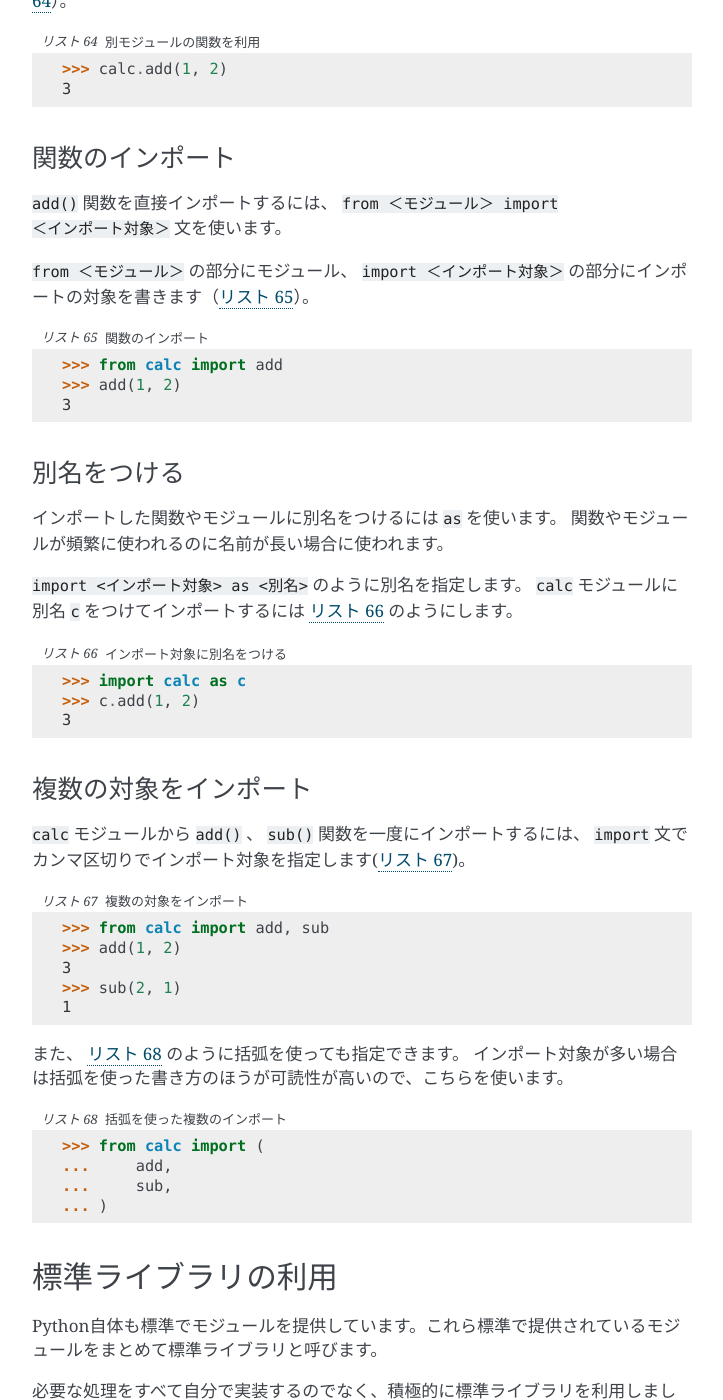
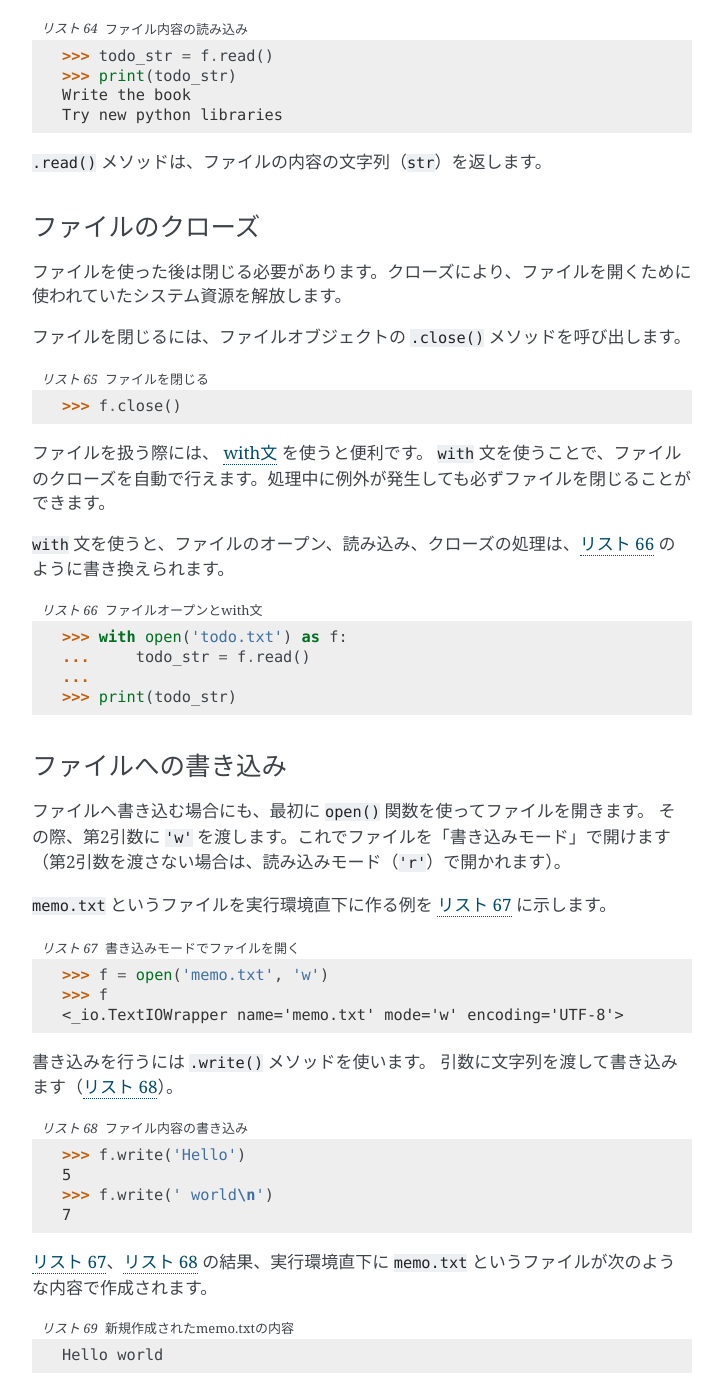
Before and after one commit to pyconjp/pycamp.pycon.jp, a Sphinx documentation site: the page built from source/5_module.rst, in a window 1280 px wide and 1400 px high, scrolled down 982 px. Shown: the whole window, without its empty margins (388-1111 px from the left). Built offline with Sphinx 7.4.7, drawn with Linux system fonts in a browser that asks for light colours; some of the changed text lies outside the part shown.

Commit message:
fix #24 ファイル操作について追加

```diff
--- a/source/5_module.rst
+++ b/source/5_module.rst
@@ -1,7 +1,155 @@
 ==================================
-モジュール
+ファイル操作とモジュール
 ==================================
 
+本節では、Pythonでファイルを読み書きする方法と、
+Pythonファイルの分割と再利用のためモジュールについて説明します。
+
+.. _guide-files:
+
+ファイル操作
+===============
+
+プログラムには何らかの入出力が不可欠です。ここでは入力元、出力先としてファイルを操作する方法を説明します。
+
+ファイルのオープン
+------------------------
+
+Pythonからファイルを読み込む前に、現在のディレクトリ直下に ``todo.txt`` というファイルを作成しましょう。
+
+内容は、:numref:`todo-txt` のようにします。
+
+.. _todo-txt:
+
+.. code-block:: none
+   :caption: todo.txt
+
+   Write the book
+   Try new python libraries
+
+Pythonでファイルを開くには ``open()`` 関数を使います。
+第1引数にファイルのパスを指定します。
+
+:numref:`todo-txt` のtodo.txtを開くには、:numref:`file-open` のように指定します
+
+.. _file-open:
+
+.. code-block:: python
+    :caption: ファイルを開く
+
+    >>> f = open('todo.txt')
+    >>> f
+    <_io.TextIOWrapper name='todo.txt' mode='r' encoding='UTF-8'>
+
+``open()`` 関数は、ファイルオブジェクト（:numref:`file-open` の場合はf）を返します。
+ファイルオブジェクトは実際のファイルに対応するオブジェクトです。
+
+ファイルの読み込み
+----------------------
+
+ファイルの内容を読み込むには、ファイルオブジェクトの ``.read()`` メソッドを呼び出します（:numref:`read-file`）。
+
+.. _read-file:
+
+.. code-block:: python
+    :caption: ファイル内容の読み込み
+
+    >>> todo_str = f.read()
+    >>> print(todo_str)
+    Write the book
+    Try new python libraries
+
+``.read()`` メソッドは、ファイルの内容の文字列（``str``）を返します。
+
+ファイルのクローズ
+------------------
+ファイルを使った後は閉じる必要があります。クローズにより、ファイルを開くために使われていたシステム資源を解放します。
+
+ファイルを閉じるには、ファイルオブジェクトの ``.close()`` メソッドを呼び出します。
+
+.. code-block:: python
+    :caption: ファイルを閉じる
+
+    >>> f.close()
+
+ファイルを扱う際には、 `with文 <http://docs.python.jp/2.7/reference/compound_stmts.html#with>`_ を使うと便利です。
+``with`` 文を使うことで、ファイルのクローズを自動で行えます。処理中に例外が発生しても必ずファイルを閉じることができます。
+
+``with`` 文を使うと、ファイルのオープン、読み込み、クローズの処理は、:numref:`with-statement` のように書き換えられます。
+
+.. _with-statement:
+
+.. code-block:: python
+    :caption: ファイルオープンとwith文
+
+    >>> with open('todo.txt') as f:
+    ...     todo_str = f.read()
+    ...
+    >>> print(todo_str)
+
+ファイルへの書き込み
+----------------------------
+ファイルへ書き込む場合にも、最初に ``open()`` 関数を使ってファイルを開きます。
+その際、第2引数に ``'w'`` を渡します。これでファイルを「書き込みモード」で開けます
+（第2引数を渡さない場合は、読み込みモード（``'r'``）で開かれます）。
+
+``memo.txt`` というファイルを実行環境直下に作る例を :numref:`write-mode` に示します。
+
+.. _write-mode:
+
+.. code-block:: python
+    :caption: 書き込みモードでファイルを開く
+
+    >>> f = open('memo.txt', 'w')
+    >>> f
+    <_io.TextIOWrapper name='memo.txt' mode='w' encoding='UTF-8'>
+
+書き込みを行うには ``.write()`` メソッドを使います。
+引数に文字列を渡して書き込みます（:numref:`write-string`）。
+
+.. _write-string:
+
+.. code-block:: python
+    :caption: ファイル内容の書き込み
+
+    >>> f.write('Hello')
+    5
+    >>> f.write(' world\n')
+    7
+
+:numref:`write-mode`、:numref:`write-string` の結果、実行環境直下に ``memo.txt`` というファイルが次のような内容で作成されます。
+
+.. code-block:: none
+    :caption: 新規作成されたmemo.txtの内容
+
+    Hello world
+
+追記モードでの書き込み
+-------------------------------
+
+書き込みモードでファイルを開くと、ファイルの内容は常に新しく上書きされます。
+
+:numref:`write-string` の書き込みをもう一度行っても、ファイルの内容は ``'Hello world'`` になります。
+
+すでに存在するファイルを対象に、末尾に追記するには、ファイルを追記モードで開きます。
+追記モードでファイルを開くには、 ``open()`` 関数の第2引数に ``'a'`` を指定します（:numref:`append-mode`）。
+
+.. _append-mode:
+
+.. code-block:: python
+    :caption: 追記モードでファイルを開く
+
+    >>> f = open('memo.txt', 'a')
+    >>> f.write('こんにちは世界\n')
+    8
+
+:numref:`append-mode` の結果、追記後の ``memo.txt`` の内容は次のようになります
+
+.. code-block:: none
+    :caption: 追記されたmemo.txtの内容
+
+    Hello world
+    こんにちは世界
 
 .. _guide-module:
 
@@ -202,4 +350,4 @@ Pythonの公式ドキュメントの「 `reモジュール <http://docs.python.j
 まとめ
 ==========
 
-本章では、Pythonでプログラミングするために最低限必要なことを紹介しました。まずはインタープリタを起動して、Pythonに触れてみましょう。
+本節では、Pythonでファイルを読み書きする方法、Pythonファイルを分割して再利用する方法を解説しました。
```
